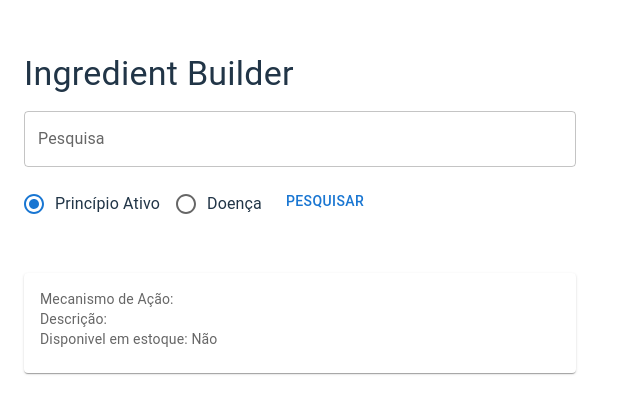
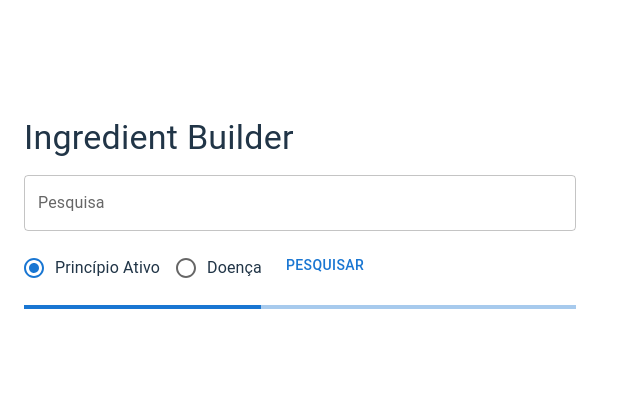
Before and after one commit to rodrigoschamber/ingredient-recomendation, a React (Vite) app in the folder frontend/: page / in a window 1280 px wide. Shown: the part 187-600 px from the top of the page, without its empty margins (0-640 px from the left). Built offline with nearby package versions, Linux system fonts and the light colour scheme.

Commit message:
divide into smaller components

```diff
--- a/frontend/src/App.jsx
+++ b/frontend/src/App.jsx
@@ -1,130 +1,19 @@
 // eslint-disable-next-line no-unused-vars
 import React, { useState } from "react";
-import axios from "axios";
-import {
-  Box,
-  Button,
-  Card,
-  CardContent,
-  Container,
-  Typography,
-  TextField,
-  Radio,
-  FormControl,
-  FormControlLabel,
-  RadioGroup,
-} from "@mui/material";
+import IngredientCard from "./components/IngredientCard";
+import IngredientProgress from "./components/IngredientProgress";
+import IngredientSearch from "./components/IngredientSearch";
+import { Box, Container } from "@mui/material";
 
 export default function App() {
-  const [formData, setFormData] = useState({
-    search: "",
-    option: "name",
-  });
-  const [responseData, setResponseData] = useState([
-    {
-      name: "",
-      mechanism: "",
-      description: "",
-      availability: false,
-    },
-  ]);
+  const [responseData, setResponseData] = useState([]);
 
-  const handleChange = (e) => {
-    const { name, value } = e.target;
-    setFormData((prevData) => ({
-      ...prevData,
-      [name]: value,
-    }));
-  };
-
-  const handleSubmit = async () => {
-    console.log(formData);
-    const url =
-      import.meta.env.VITE_INGREDIENT_BUILDER_API_URL || `htt://localhost:5002`;
-    try {
-      if (formData.option === "name") {
-        const response = await axios.post(
-          `${url}/constructByName`,
-          { name: formData.search },
-          {
-            headers: {
-              "Content-Type": "application/json",
-            },
-          }
-        );
-        setResponseData(response.data);
-      }
-      if (formData.option === "disease") {
-        const response = await axios.post(
-          `${url}/constructByDisease`,
-          { disease: formData.search },
-          {
-            headers: {
-              "Content-Type": "application/json",
-            },
-          }
-        );
-        setResponseData(response.data);
-      }
-    } catch (error) {
-      console.error("Error:", error);
-    }
-  };
   return (
     <Container maxWidth="sm">
       <Box sx={{ my: 4 }}>
-        <Typography variant="h4" component="h1" sx={{ mb: 2 }}>
-          Ingredient Builder
-        </Typography>
-        <TextField
-          label="Pesquisa"
-          variant="outlined"
-          fullWidth
-          sx={{ mb: 2 }}
-          name="search"
-          value={formData.search}
-          onChange={handleChange}
-        />
-        <FormControl component="fieldset" sx={{ mb: 2 }}>
-          <RadioGroup
-            row
-            name="option"
-            value={formData.option}
-            onChange={handleChange}
-          >
-            <FormControlLabel
-              value="name"
-              control={<Radio />}
-              label="Princípio Ativo"
-            />
-            <FormControlLabel
-              value="disease"
-              control={<Radio />}
-              label="Doença"
-            />
-          </RadioGroup>
-        </FormControl>
-        <Button onClick={handleSubmit}>Pesquisar</Button>
-        {responseData?.map((item, index) => {
-          return (
-            <Card key={index} sx={{ mt: 4 }}>
-              <CardContent>
-                <Typography variant="h5" component="div">
-                  {item.name}
-                </Typography>
-                <Typography variant="body2" color="text.secondary">
-                  Mecanismo de Ação: {item.mechanism}
-                </Typography>
-                <Typography variant="body2" color="text.secondary">
-                  Descrição: {item.description}
-                </Typography>
-                <Typography variant="body2" color="text.secondary">
-                  Disponivel em estoque: {item.availability ? "Sim" : "Não"}
-                </Typography>
-              </CardContent>
-            </Card>
-          );
-        })}
+        <IngredientSearch setResponseData={setResponseData} />
+        <IngredientProgress />
+        <IngredientCard ingredientList={responseData} />
       </Box>
     </Container>
   );
--- /dev/null
+++ b/frontend/src/components/IngredientCard/index.jsx
@@ -0,0 +1,40 @@
+// eslint-disable-next-line no-unused-vars
+import React from "react";
+import PropTypes from "prop-types";
+import { Card, CardContent, Typography } from "@mui/material";
+
+export default function IngredientCard({ ingredientList }) {
+  return (
+    <>
+      {ingredientList?.map((item, index) => (
+        <Card key={index} sx={{ mt: 4 }}>
+          <CardContent>
+            <Typography variant="h5" component="div">
+              {item.name}
+            </Typography>
+            <Typography variant="body2" color="text.secondary">
+              Mecanismo de Ação: {item.mechanism}
+            </Typography>
+            <Typography variant="body2" color="text.secondary">
+              Descrição: {item.description}
+            </Typography>
+            <Typography variant="body2" color="text.secondary">
+              Disponivel em estoque: {item.availability ? "Sim" : "Não"}
+            </Typography>
+          </CardContent>
+        </Card>
+      ))}
+    </>
+  );
+}
+
+IngredientCard.propTypes = {
+  ingredientList: PropTypes.arrayOf(
+    PropTypes.shape({
+      name: PropTypes.string.isRequired,
+      mechanism: PropTypes.string,
+      description: PropTypes.string,
+      availability: PropTypes.bool,
+    })
+  ),
+};
--- /dev/null
+++ b/frontend/src/components/IngredientProgress/index.jsx
@@ -0,0 +1,11 @@
+// eslint-disable-next-line no-unused-vars
+import React from "react";
+import { Box, LinearProgress } from "@mui/material";
+
+export default function IngredientProgress() {
+  return (
+    <Box sx={{ width: "100%" }}>
+      <LinearProgress />
+    </Box>
+  );
+}
--- /dev/null
+++ b/frontend/src/components/IngredientSearch/index.jsx
@@ -0,0 +1,101 @@
+// eslint-disable-next-line no-unused-vars
+import React, { useState } from "react";
+import axios from "axios";
+import {
+  Button,
+  Typography,
+  TextField,
+  Radio,
+  FormControl,
+  FormControlLabel,
+  RadioGroup,
+} from "@mui/material";
+import PropTypes from 'prop-types';
+
+export default function IngredientSearch({ setResponseData }) {
+  const [formData, setFormData] = useState({
+    search: "",
+    option: "name",
+  });
+
+  const handleChange = (e) => {
+    const { name, value } = e.target;
+    setFormData((prevData) => ({
+      ...prevData,
+      [name]: value,
+    }));
+  };
+
+  const handleSubmit = async () => {
+    const url =
+      import.meta.env.VITE_INGREDIENT_BUILDER_API_URL || `htt://localhost:5002`;
+    try {
+      if (formData.option === "name") {
+        const response = await axios.post(
+          `${url}/constructByName`,
+          { name: formData.search },
+          {
+            headers: {
+              "Content-Type": "application/json",
+            },
+          }
+        );
+        setResponseData(response.data);
+      }
+      if (formData.option === "disease") {
+        const response = await axios.post(
+          `${url}/constructByDisease`,
+          { disease: formData.search },
+          {
+            headers: {
+              "Content-Type": "application/json",
+            },
+          }
+        );
+        setResponseData(response.data);
+      }
+    } catch (error) {
+      console.error("Error:", error);
+    }
+  };
+  return (
+    <>
+      <Typography variant="h4" component="h1" sx={{ mb: 2 }}>
+        Ingredient Builder
+      </Typography>
+      <TextField
+        label="Pesquisa"
+        variant="outlined"
+        fullWidth
+        sx={{ mb: 2 }}
+        name="search"
+        value={formData.search}
+        onChange={handleChange}
+      />
+      <FormControl component="fieldset" sx={{ mb: 2 }}>
+        <RadioGroup
+          row
+          name="option"
+          value={formData.option}
+          onChange={handleChange}
+        >
+          <FormControlLabel
+            value="name"
+            control={<Radio />}
+            label="Princípio Ativo"
+          />
+          <FormControlLabel
+            value="disease"
+            control={<Radio />}
+            label="Doença"
+          />
+        </RadioGroup>
+      </FormControl>
+      <Button onClick={handleSubmit}>Pesquisar</Button>
+    </>
+  );
+}
+
+IngredientSearch.propTypes = {
+  setResponseData: PropTypes.func.isRequired,
+};
```
